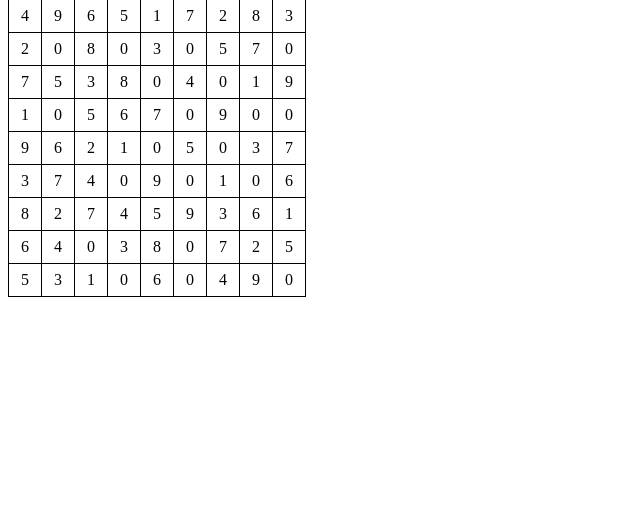
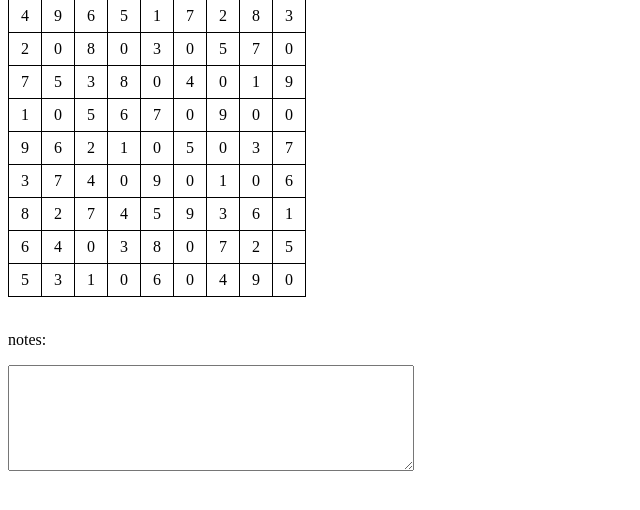
Before and after one commit to LasaACP/LASA-DOKU, a Flask app: page / in a window 1280 px wide. Shown: the part 30-540 px from the top of the page, without its empty margins (0-640 px from the left). Run offline with Flask 3, Linux system fonts and the light colour scheme.

Commit message:
textbox for user notes added

```diff
--- a/templates/sudokuUI.html
+++ b/templates/sudokuUI.html
@@ -24,6 +24,9 @@
     <input type="text" id="userInputField">
     <button id="submitButton">Submit (x, y, num (1-9))</button>
     <div id="output"></div>
+    <br />
+    <p>notes:</p>
+    <textarea name="notes" id="notes" style="height:100px; width:400px;"></textarea>
 
     <script>
 
@@ -161,6 +164,6 @@
             })
 
         });
-    </script>
+</script>
 </body>
 </html>
```
